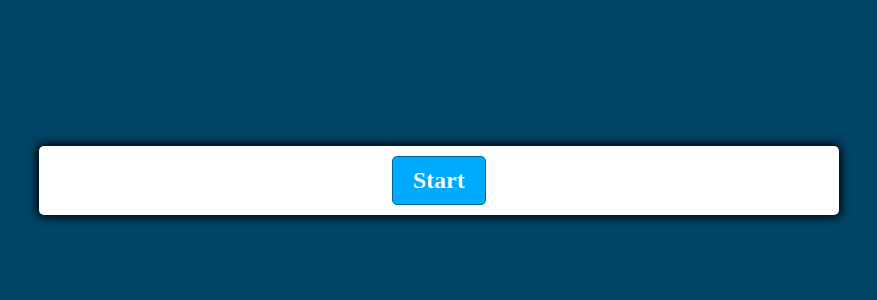
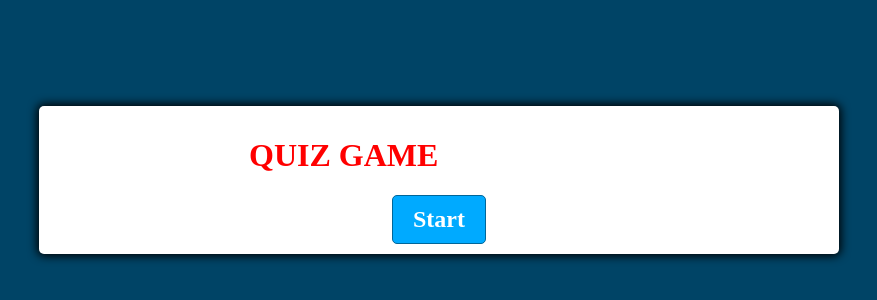
Before and after one commit to ArpanMandal2001/Quiz-App, a plain HTML site: page index.html in a window 1280 px wide. Shown: the part 220-520 px from the top of the page, without its empty margins (201-1078 px from the left). Drawn offline with Linux system fonts and the light colour scheme.

Commit message:
final commit

```diff
--- a/index.html
+++ b/index.html
@@ -8,8 +8,18 @@
   <script defer src="script.js"></script>
   <title>Quiz App</title>
 </head>
+
+<style>
+  h1{
+    align-items: center;
+    color: red;
+    padding-left: 200px;
+  }
+</style>
 <body>
+
   <div class="container">
+    <h1 >QUIZ GAME</h1>
     <div id="question-container" class="hide">
       <div id="question">Question</div>
       <div id="answer-buttons" class="btn-grid">
```
